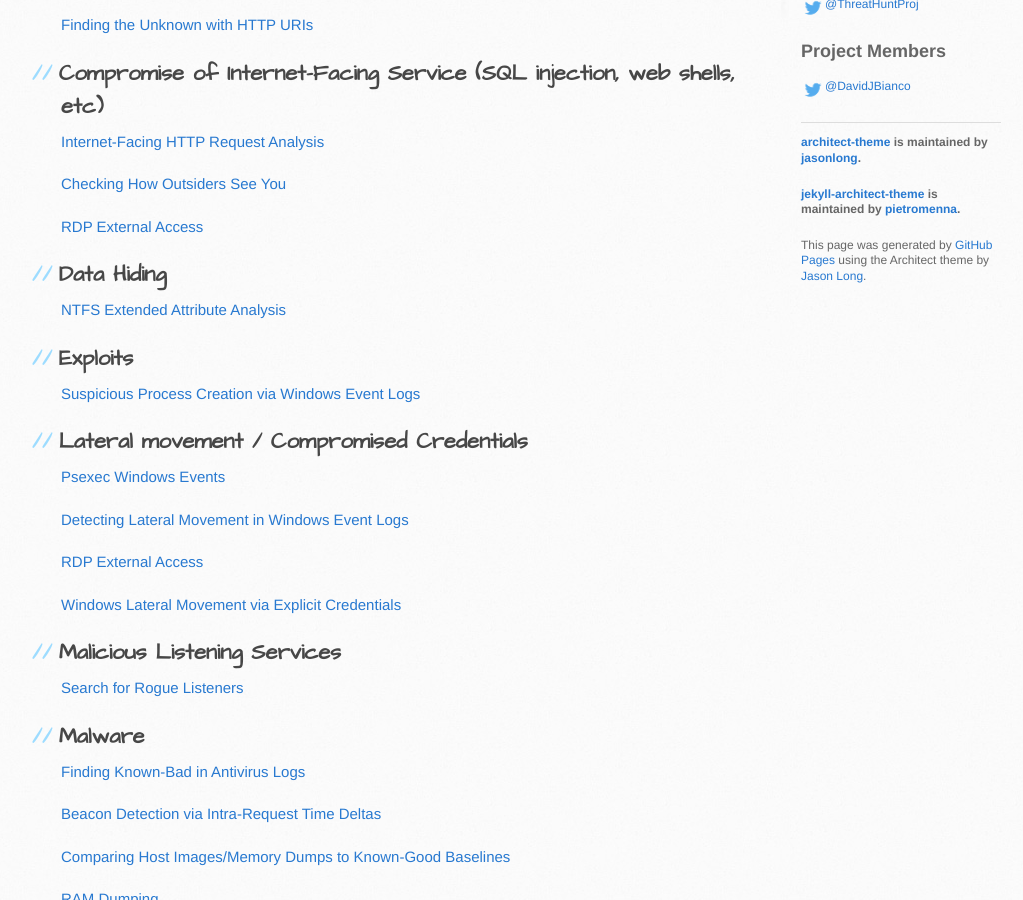
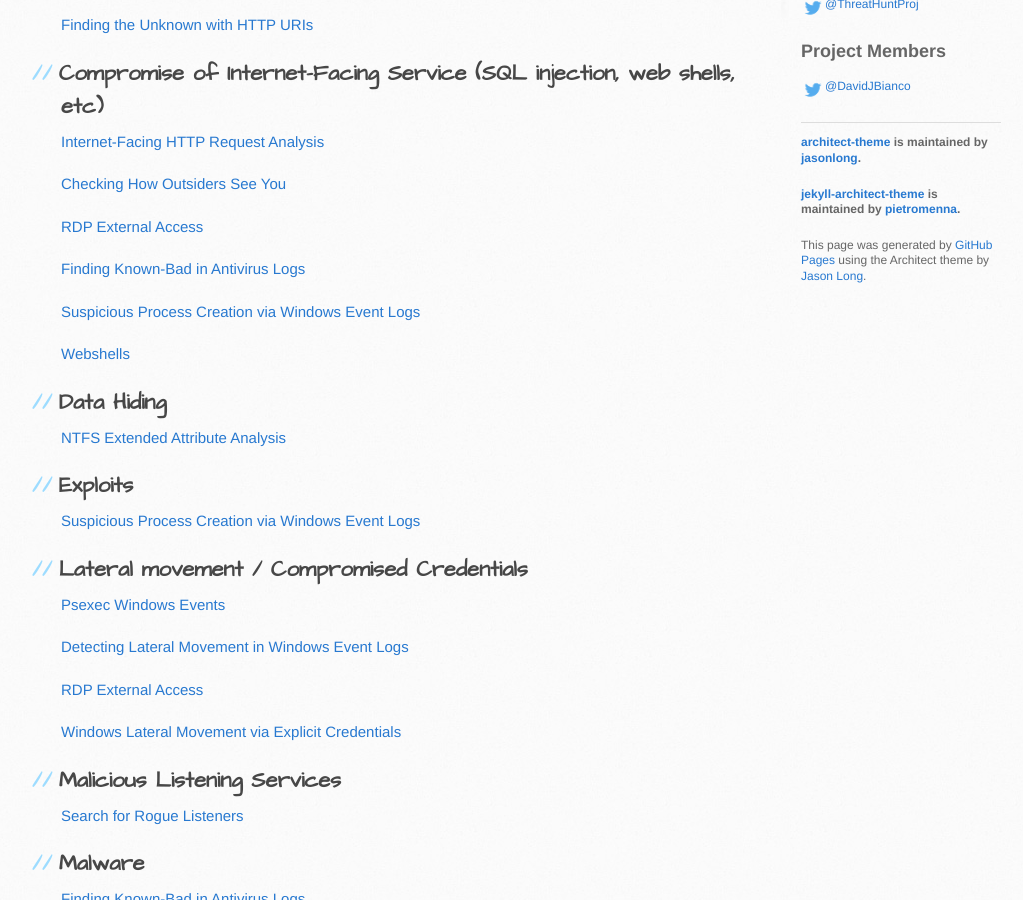
Before and after one commit to ThreatHuntingProject/ThreatHunting, a Jekyll site: the page built from index-by-purpose.md, in a window 1280 px wide and 900 px high, scrolled down 896 px. Shown: the whole window, without its empty margins (109-1132 px from the left). Built offline with Jekyll 4.4.1, drawn with Linux system fonts in a browser that asks for light colours.

Commit message:
Added webshells.md and a few related links

```diff
--- a/index-by-purpose.md
+++ b/index-by-purpose.md
@@ -29,6 +29,12 @@ permalink: "/goal-index"
 [Checking How Outsiders See You]({{ site.github.repository_url }}/blob/master/hunts/checking-how-outsiders-see-you.md)
 
 [RDP External Access]({{ site.github.repository_url }}/blob/master/hunts/rdp_external_access.md)
+
+[Finding Known-Bad in Antivirus Logs]({{ site.github.repository_url }}/blob/master/hunts/antivirus_logs.md)
+
+[Suspicious Process Creation via Windows Event Logs]({{ site.github.repository_url }}/blob/master/hunts/suspicious_process_creation_via_windows_event_logs.md)
+
+[Webshells]({{ site.github.repository_url }}/blob/master/hunts/webshells.md)
 
 ## Data Hiding
 [NTFS Extended Attribute Analysis]({{ site.github.repository_url }}/blob/master/hunts/ntfs_extended_attribute_analysis.md)
```
Also changed, not shown: index-by-data.md (+2 -0 lines).
